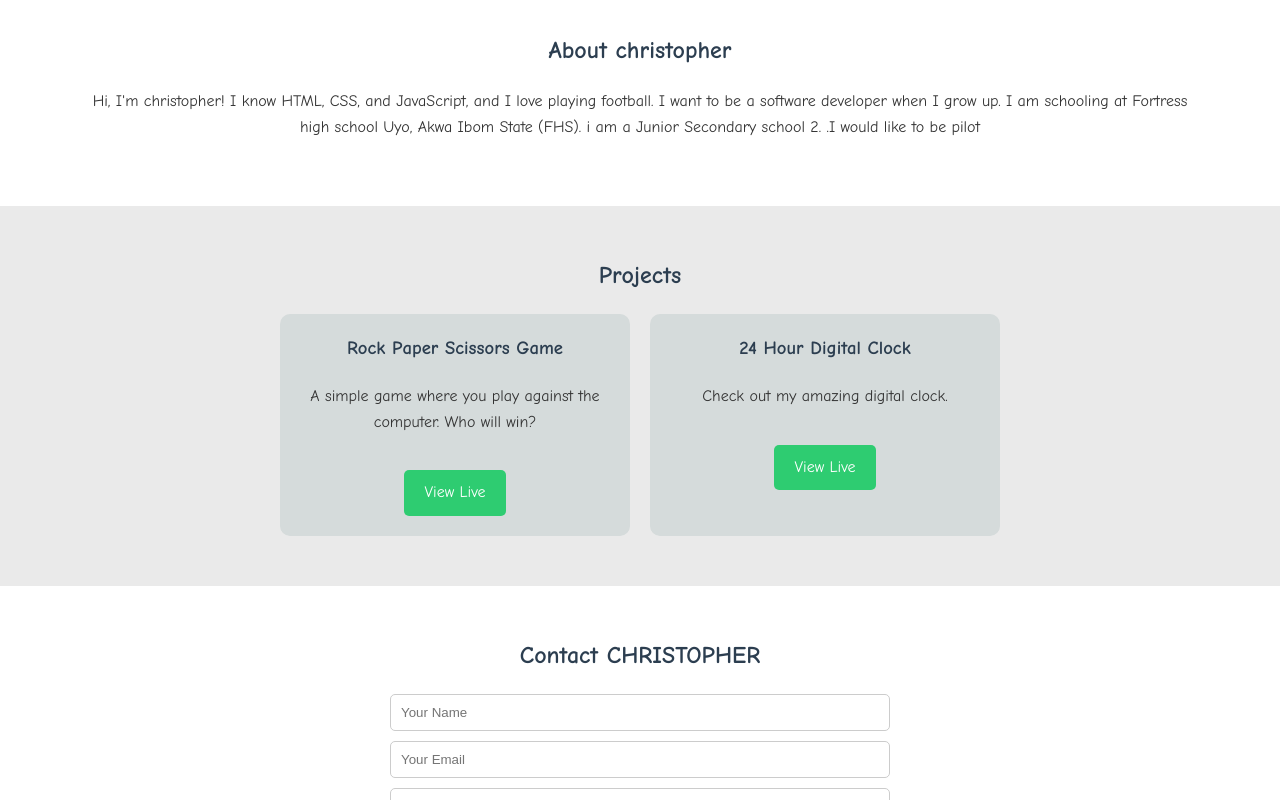
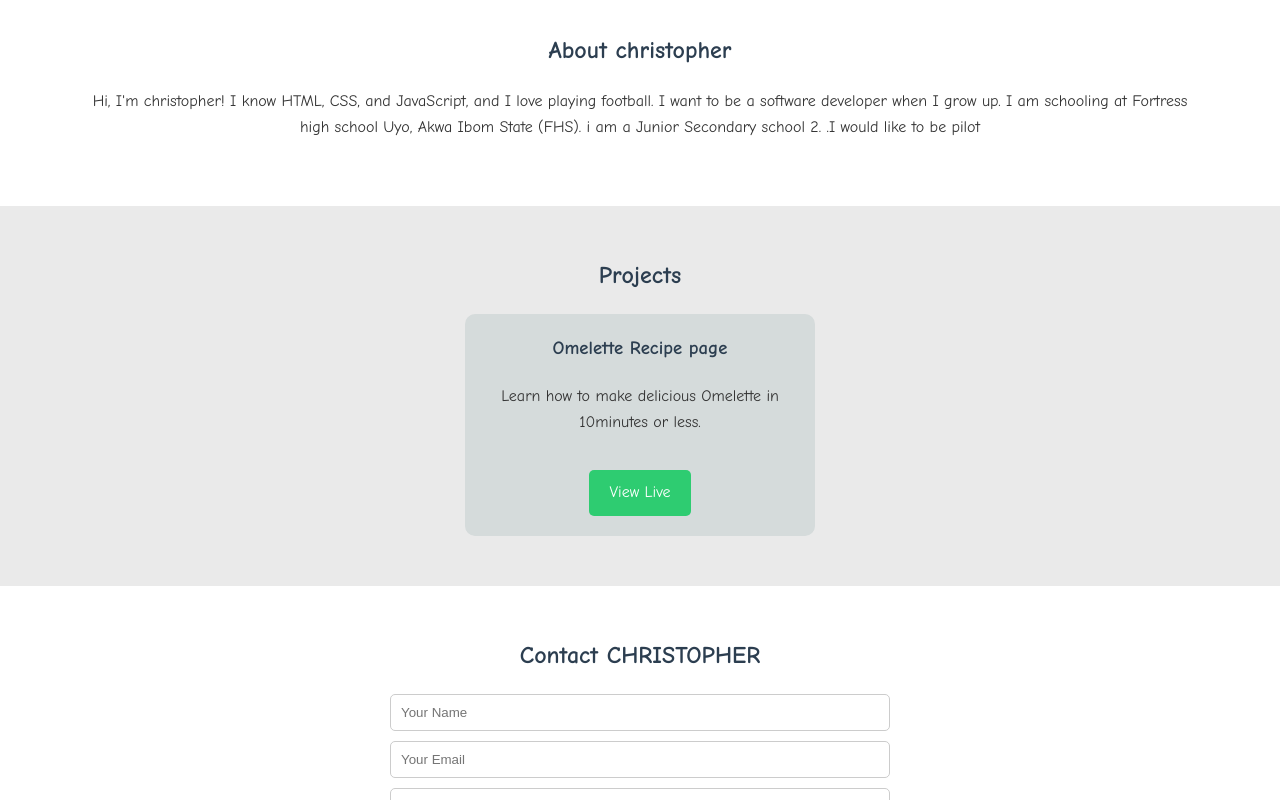
Before and after one commit to Fotress-school/christopher, a plain HTML site: page index.html in a window 1280 px wide. Shown: the part 819-1619 px from the top of the page. Drawn offline with Linux system fonts and the light colour scheme.

Commit message:
update html

```diff
--- a/index.html
+++ b/index.html
@@ -47,7 +47,7 @@
                     <a href="#about" class="btn">Learn More</a>
                 </div>
                 <div class="hero-image">
-                    <img src="/chris.jpg" alt="Christopher">
+                    <img src="/christopher.jpg" alt="Christopher">
                 </div>
             </div>
         </div>
@@ -72,25 +72,21 @@
     <!-- Projects Section -->
     <section id="projects">
         <div class="container">
-            <h2>Projects</h2>
-            <div class="project-list">
-                <div class="project">
-                    <h3>Rock Paper Scissors Game</h3>
-                    <p>A simple game where you play against the computer. Who will win?</p>
-                    <a href="https://rock-paper-coder1.netlify.app" target="_blank" class="btn">View Live</a>
-                </div>
-                <div class="project">
-                    <h3>24 Hour Digital Clock</h3>
-                    <p>Check out my amazing digital clock.</p>
-                    <a href="https://timer-coder1.netlify.app/" target="_blank" class="btn">View Live</a>
-                </div>
-                <!-- <div class="project">
-                    <h3>My Portfolio Website</h3>
-                    <p>A showcase of all my projects and skills.</p>
-                </div> -->
+          <h2>Projects</h2>
+          <div class="project-list">
+            <div class="project">
+              <h3>Omelette Recipe page</h3>
+              <p>Learn how to make delicious Omelette in 10minutes or less.</p>
+              <a
+                href="https://o-melette-recipe-page.netlify.app/"
+                target="_blank"
+                class="btn"
+                >View Live</a
+              >
             </div>
+          </div>
         </div>
-    </section>
+      </section>
 
     <!-- Contact Section -->
     <section id="contact">
```
Also changed, not shown: christopher.jpg (added).
